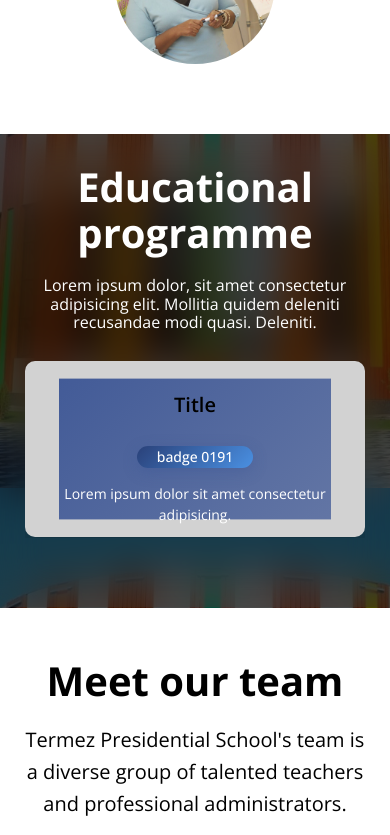
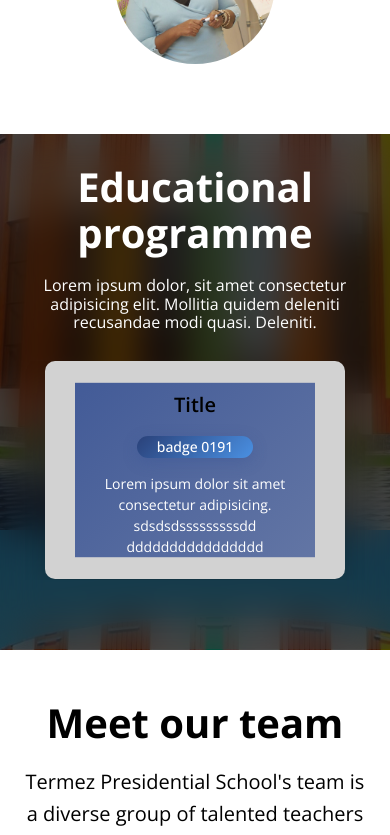
Before and after one commit to SavitarUzuhiko/ps_termez, a React (Vite) app: page / in a window 390 px wide. Shown: the part 1620-2455 px from the top of the page. Built offline with nearby package versions, Linux system fonts and the light colour scheme; the HTML template or start-up script is replaced by a standard one.

Commit message:
carousel edited

```diff
--- a/src/App.tsx
+++ b/src/App.tsx
@@ -1,5 +1,4 @@
 import About from "./components/About";
-import Careers from "./components/Careers";
 import Feedback from "./components/Feedback";
 import Footer from "./components/Footer";
 import Header from "./components/Header";
@@ -23,7 +22,7 @@ const App = () => {
       <Program />
       <Team />
       <StudentLife />
-      <Careers />
+      {/* <Careers /> */}
       <Feedback />
       <Footer />
 
--- a/src/components/Carousel.tsx
+++ b/src/components/Carousel.tsx
@@ -16,7 +16,7 @@ export default () => {
       pagination={{ clickable: true }}
     >
       {heroSliderData.map((slide) => (
-        <SwiperSlide key={slide.title}>
+        <SwiperSlide key={slide.id+slide.title}>
           <Slide {...slide} />
         </SwiperSlide>
       ))}
--- a/src/components/Footer.tsx
+++ b/src/components/Footer.tsx
@@ -80,6 +80,7 @@ const Footer = () => {
               <div className='footer__navigation'>
                 {headerNavigateData.map((item) => (
                   <span
+                    key={item.name + item.addToTop}
                     onClick={() => scrollTo(item.to, () => {}, item.addToTop)}
                     className='footer__link'
                   >
--- a/src/components/Header.tsx
+++ b/src/components/Header.tsx
@@ -41,7 +41,7 @@ const Header = () => {
               <SlClose />
             </button>
             {headerNavigateData.map((item) => (
-                <span
+                <span key={item.name+item.addToTop}
                   onClick={() => scrollTo(item.to, setIsMenuOpen, item.addToTop)}
                   className='nav__link'
                 >
@@ -51,7 +51,7 @@ const Header = () => {
           </nav>
           <div className='header__socials'>
             {externalLinks.map((item) => (
-              <a
+              <a key={item.name+item.icon}
                 target='_blank'
                 href={item.href}
                 className={item.additionalClass}
--- a/src/components/Program.tsx
+++ b/src/components/Program.tsx
@@ -79,7 +79,7 @@ const Program = () => {
         >
           {programCards.map((card) => (
             <SwiperSlide key={card.id} style={{ height: 'auto'}}>
-              <article className="program__box" style={{ height: '100%' }}>
+              <article className="program__box" style={{ height: '100%' , width:'100%'}}>
                 <h3 className="program__box-title">{card.title}</h3>
                 <div className="program__content">
                   <span className="program__badge">{card.badge}</span>
--- a/src/data/hero_slider.ts
+++ b/src/data/hero_slider.ts
@@ -1,6 +1,7 @@
 import sliderImageSource from "../assets/slider-photo.jpg";
 export const heroSliderData = [
   {
+    id:0,
     title: 'Slide title',
     lead: `Lorem ipsum dolor sit amet consectetur, adipisicing elit. Dolor,
           laudantium.`,
@@ -9,6 +10,7 @@ export const heroSliderData = [
     image: sliderImageSource,
   },
   {
+    id:1,
     title: 'Slide title',
     lead: `Lorem ipsum dolor sit amet consectetur, adipisicing elit. Dolor,
           laudantium.`,
@@ -17,6 +19,7 @@ export const heroSliderData = [
     image: sliderImageSource,
   },
   {
+    id:2,
     title: 'Slide title',
     lead: `Lorem ipsum dolor sit amet consectetur, adipisicing elit. Dolor,
           laudantium.`,
@@ -25,6 +28,7 @@ export const heroSliderData = [
     image: sliderImageSource,
   },
   {
+    id:3,
     title: 'Slide title',
     lead: `Lorem ipsum dolor sit amet consectetur, adipisicing elit. Dolor,
           laudantium.`,
--- a/src/data/program.ts
+++ b/src/data/program.ts
@@ -9,36 +9,36 @@ export const programCards = [
     id: 1,
     title: 'Title',
     badge: 'badge 0191',
-    text: 'Lorem ipsum dolor sit amet consectetur adipisicing.',
+    text: 'Lorem ipsum dolor sit amet consectetur adipisicing. sdsdsdsssssssssdddddddddddddddddd',
   },
   {
     id: 2,
     title: 'Title',
     badge: 'badge 0191',
-    text: 'Lorem ipsum dolor sit amet consectetur adipisicing.',
+    text: 'Lorem ipsum dolor sit amet consectetur adipisicing. sdsdsdsssssssssdd dddddddddddddddd',
   },
   {
     id: 3,
     title: 'Title',
     badge: 'badge 0191',
-    text: 'Lorem ipsum dolor sit amet consectetur adipisicing.',
+    text: 'Lorem ipsum dolor sit amet consectetur adipisicing. sdsdsdsssssssssdd dddddddddddddddd',
   },
   {
     id: 4,
     title: 'Title',
     badge: 'badge 0191',
-    text: 'Lorem ipsum dolor sit amet consectetur adipisicing.',
+    text: 'Lorem ipsum dolor sit amet consectetur adipisicing. sdsdsdsssssssssdd dddddddddddddddd',
   },
   {
     id: 5,
     title: 'Title',
     badge: 'badge 0191',
-    text: 'Lorem ipsum dolor sit amet consectetur adipisicing.',
+    text: 'Lorem ipsum dolor sit amet consectetur adipisicing. sdsdsdsssssssssddd ddddddddddddddd',
   },
   {
     id: 6,
     title: 'Title',
     badge: 'badge 0191',
-    text: 'Lorem ipsum dolor sit amet consectetur adipisicing.',
+    text: 'Lorem ipsum dolor sit amet consectetur adipisicing. sdsdsdsssssssssddd ddddddddddddddd',
   },
 ];
--- a/src/sass/_media.scss
+++ b/src/sass/_media.scss
@@ -16,6 +16,9 @@
 @media screen and (max-width: 1220px) {
   .container {
     padding: 0 60px;
+  }
+  .program__boxes {
+    padding: 0 40px;
   }
   .slide {
     padding: 30px;
@@ -88,14 +91,14 @@
   .container {
     padding: 0 30px;
   }
+  .program__box {
+    padding: 25px 20px 70px;
+  }
   .about__boxes {
     row-gap: 20px;
   }
   .about__box {
     width: 48%;
-  }
-  .program__box {
-    padding: 25px 20px 70px;
   }
   .member {
     width: 220px;
@@ -115,6 +118,48 @@
       height: 400px;
       object-fit: cover;
     }
+  }
+}
+@media screen and (max-width: 1024px) {
+  .program__boxes {
+    padding: 0 30px;
+
+    .swiper-button-next,
+    .swiper-button-prev {
+      width: 40px;
+      height: 40px;
+      margin-top: -20px;
+
+      &:after {
+        font-size: 16px;
+      }
+    }
+
+    .swiper-button-prev {
+      left: 5px;
+    }
+
+    .swiper-button-next {
+      right: 5px;
+    }
+  }
+
+  .program__box {
+    height: 320px;
+    padding: 25px 15px 120px;
+  }
+
+  .program__box-title {
+    font-size: 24px;
+  }
+
+  .program__badge {
+    font-size: 15px;
+    padding: 4px 25px;
+  }
+
+  .program__text {
+    font-size: 16px;
   }
 }
 @media screen and (max-width: 960px) {
@@ -314,6 +359,48 @@
     box-shadow: 12px 12px var(--color-primary);
   }
 }
+@media screen and (max-width: 640px) {
+  .program {
+    padding: 50px 0 60px;
+    margin-bottom: 60px;
+
+    &__boxes {
+      top: 40px;
+      padding: 0 20px;
+      margin-bottom: 40px;
+
+      .swiper-button-next,
+      .swiper-button-prev {
+        display: none; // Hide navigation on mobile
+      }
+
+      .swiper-pagination {
+        bottom: -40px;
+        position: relative;
+      }
+    }
+
+    &__box {
+      height: 280px;
+      padding: 20px 15px 100px;
+    }
+
+    &__box-title {
+      font-size: 20px;
+    }
+
+    &__badge {
+      font-size: 14px;
+      padding: 3px 20px;
+      margin-bottom: 15px;
+    }
+
+    &__text {
+      font-size: 14px;
+      padding-bottom: 10px;
+    }
+  }
+}
 @media screen and (max-width: 630px) {
   .footer__logo {
     margin-bottom: 40px;
@@ -336,23 +423,36 @@
   .slife__text {
     margin-bottom: 20px;
   }
+  .scroll-to-top {
+    &__button {
+      width: 60px;
+      height: 60px;
+    }
+    svg {
+      width: 26px;
+      height: 26px;
+    }
+    bottom: 2.5rem;
+    right: 1.4rem;
+  }
 }
 @media screen and (max-width: 525px) {
   .program {
     padding: 30px 0;
     margin-bottom: 50px;
-  }
-  .program__lead {
+
+    &__lead {
       margin-bottom: 30px;
     }
-  .program__boxes {
+    &__boxes {
       top: 0;
     }
-  .program__box {
+    &__box {
       padding: 32px 24px;
       border-radius: 10px;
       width: 100%;
       background-image: none;
+    }
   }
   .footer__parts {
     flex-direction: column;
--- a/src/sass/_program.scss
+++ b/src/sass/_program.scss
@@ -135,7 +135,7 @@
     cursor: pointer;
     background-color: rgb(210, 210, 210);
     box-shadow: 0 8px 25px rgba(0, 0, 0, 0.15);
-    width: 100%;
+    // width: 100%;
     height: 350px;
     color: black;
     padding: 30px 20px 140px;
@@ -149,7 +149,7 @@
     overflow: hidden;
     z-index: 1;
     transform: translateY(0) scale(1);
-    margin: 0 auto;
+    // margin: 0 auto;
 
     &:hover {
       transform: translateY(-10px) scale(1.02);
@@ -215,7 +215,6 @@
 
   &__box-title {
     font-size: 27px;
-    margin-bottom: 12px;
     transition: all 0.3s cubic-bezier(0.4, 0, 0.2, 1);
     font-weight: 600;
   }
@@ -239,95 +238,4 @@
     line-height: 1.5;
     transition: all 0.3s cubic-bezier(0.4, 0, 0.2, 1);
   }
-
-  // Responsive styles
-  @media (max-width: 1200px) {
-    &__boxes {
-      padding: 0 40px;
-    }
-  }
-
-  @media (max-width: 1024px) {
-    &__boxes {
-      padding: 0 30px;
-
-      .swiper-button-next,
-      .swiper-button-prev {
-        width: 40px;
-        height: 40px;
-        margin-top: -20px;
-
-        &:after {
-          font-size: 16px;
-        }
-      }
-
-      .swiper-button-prev {
-        left: 5px;
-      }
-
-      .swiper-button-next {
-        right: 5px;
-      }
-    }
-
-    &__box {
-      height: 320px;
-      padding: 25px 15px 120px;
-    }
-
-    &__box-title {
-      font-size: 24px;
-    }
-
-    &__badge {
-      font-size: 15px;
-      padding: 4px 25px;
-    }
-
-    &__text {
-      font-size: 16px;
-    }
-  }
-
-  @media (max-width: 640px) {
-    padding: 50px 0 60px;
-    margin-bottom: 60px;
-
-    &__boxes {
-      top: 40px;
-      padding: 0 20px;
-      margin-bottom: 40px;
-
-      .swiper-button-next,
-      .swiper-button-prev {
-        display: none; // Hide navigation on mobile
-      }
-
-      .swiper-pagination {
-        bottom: -40px;
-        position: relative;
-      }
-    }
-
-    &__box {
-      height: 280px;
-      padding: 20px 15px 100px;
-    }
-
-    &__box-title {
-      font-size: 20px;
-      margin-bottom: 10px;
-    }
-
-    &__badge {
-      font-size: 14px;
-      padding: 3px 20px;
-      margin-bottom: 15px;
-    }
-
-    &__text {
-      font-size: 14px;
-    }
-  }
 }
```
Lines whose indentation alone changed are shown as unchanged.
